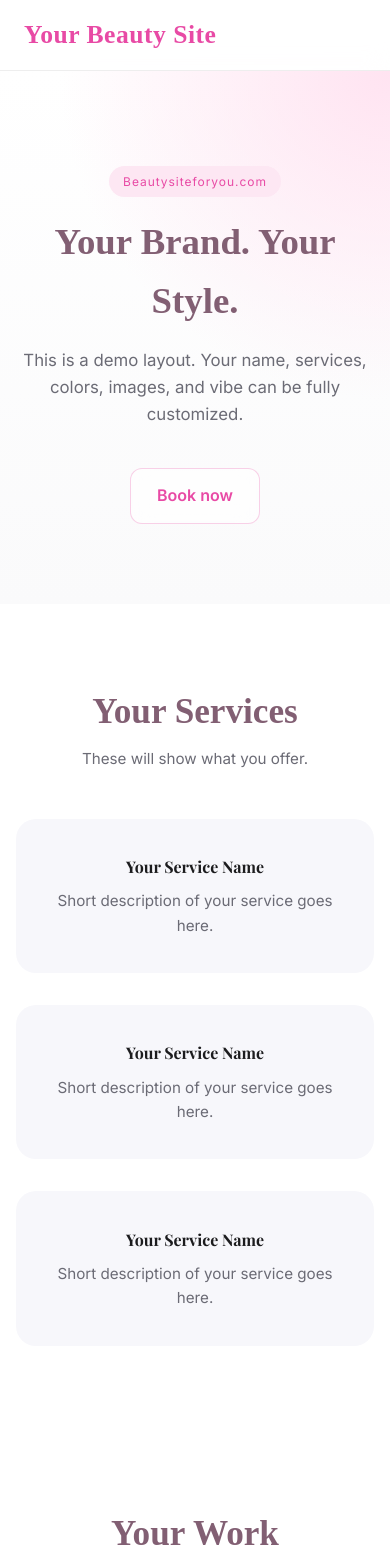
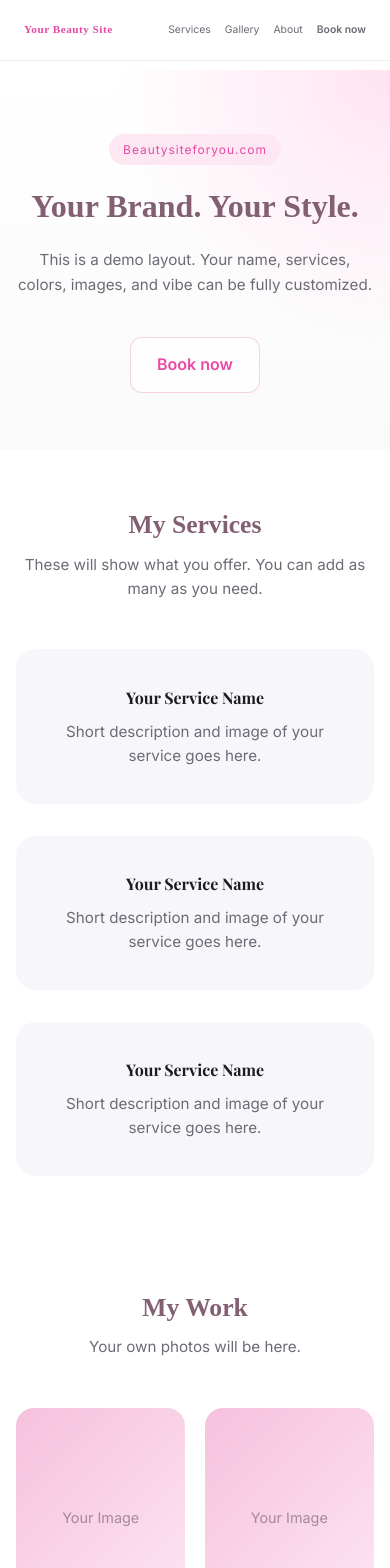
Before and after one commit to ShaynaMBarclay/mockup-site, a React (Vite) app: page / in a window 390 px wide. Shown: the top 1568 px of the page. Built offline with nearby package versions, Linux system fonts and the light colour scheme; a web font is replaced by a local one.

Commit message:
ready for deployment

```diff
--- a/index.html
+++ b/index.html
@@ -6,7 +6,7 @@
     <meta name="description" content="Luxe Locks Salon — professional hairstyling, coloring, and care. Look and feel your best today!">
     <meta name="keywords" content="hairstylist, salon, haircut, hair coloring, beauty, hair care">
     <meta name="author" content="Your Name">
-<title>Luxe Locks Salon | Professional Hairstylist</title>
+<title>Your Name | Professional Hairstylist</title>
   </head>
   <body>
     <div id="root"></div>
--- a/package.json
+++ b/package.json
@@ -18,6 +18,7 @@
     "@types/react": "^19.2.2",
     "@types/react-dom": "^19.2.2",
     "@vitejs/plugin-react": "^5.1.0",
+    "baseline-browser-mapping": "^2.9.14",
     "eslint": "^9.39.1",
     "eslint-plugin-react-hooks": "^5.2.0",
     "eslint-plugin-react-refresh": "^0.4.24",
--- a/src/App.css
+++ b/src/App.css
@@ -78,6 +78,23 @@ a{
 .nav a:hover{
   color: var(--accent);
 }
+
+.nav-book{
+  margin-left: 32px;
+
+  border-radius: 10px;
+
+  color: var(--accent);
+  font-weight: 600;
+
+
+  transition: all 0.25s ease;
+}
+
+.nav-book:hover{
+ color: var(--accent);
+}
+
 
 /* Smooth animation */
 .header,
@@ -288,18 +305,26 @@ a{
 }
 
 .contact-form button{
-  background: var(--accent);
-  color: #fff;
-  border: none;
-  padding: 0.9rem;
-  border-radius: 999px;
+ display: inline-block;
+  padding: 0.9rem 1.6rem;
+
+  background: rgba(255,255,255,0.65);
+  backdrop-filter: blur(10px);
+
+  border-radius: 12px;
+  border: 1px solid rgba(232,74,165,0.25);
+
   font-weight: 600;
-  cursor: pointer;
-  transition: transform 0.2s ease;
+  color: var(--accent);
+
+  transition: transform 0.25s ease, box-shadow 0.25s ease;
+  font-size: 1rem;
 }
 
+
 .contact-form button:hover{
-  transform: translateY(-2px);
+  transform: translateY(-3px);
+  box-shadow: 0 12px 30px rgba(232,74,165,0.25);
 }
 
 /* Footer */
@@ -311,8 +336,101 @@ a{
   border-top: 1px solid #eee;
 }
 
-/* Responsive */
-@media (max-width: 768px){
-  .hero h2{ font-size: 2.3rem; }
-  .nav{ display: none; }
+@media (max-width: 600px){
+
+  /* Header */
+  .header-inner{
+    height: 60px;
+  }
+
+  .logo{
+    font-size: 0.7rem;
+  }
+
+  .nav{
+    display: flex;
+
+  }
+
+  .nav a{
+    margin-left: 14px;
+    font-size: 0.65rem;
+  }
+
+  .header.shrink .header-inner{
+    height: 46px;
+  }
+
+  .header.shrink .logo{
+    font-size: 0.6rem;
+  }
+
+  .header.shrink .nav a {
+   font-size: 0.65rem;
+  }
+
+  /* Hero */
+  .hero{
+    padding: 4rem 1rem 3.5rem;
+  }
+
+  .hero h2{
+    font-size: 2rem;
+  }
+
+  .hero p{
+    font-size: 0.95rem;
+  }
+
+  /* Sections */
+  .section{
+    padding: 3.5rem 1rem;
+  }
+
+  .section-title{
+    font-size: 1.6rem;
+  }
+
+  /* Gallery */
+  .gallery-grid{
+    grid-template-columns: repeat(2, 1fr);
+  }
+
+  /* About bio */
+  .about-bio{
+    padding: 1.6rem;
+    font-size: 0.95rem;
+  }
 }
+
+@media (min-width: 601px) and (max-width: 1024px){
+
+  /* Header */
+  .logo{
+    font-size: 1.4rem;
+  }
+
+  .nav a{
+    font-size: 0.9rem;
+    margin-left: 20px;
+  }
+
+  .header.shrink .logo{
+    font-size: 1.15rem;
+  }
+
+  /* Hero */
+  .hero h2{
+    font-size: 2.6rem;
+  }
+
+  /* Gallery */
+  .gallery-grid{
+    grid-template-columns: repeat(3, 1fr);
+  }
+
+  /* Services */
+  .services-grid{
+    grid-template-columns: repeat(2, 1fr);
+  }
+}
--- a/src/App.jsx
+++ b/src/App.jsx
@@ -30,7 +30,7 @@ export default function App() {
             <a href="#services">Services</a>
             <a href="#gallery">Gallery</a>
             <a href="#about">About</a>
-            <a href="#contact">Contact</a>
+            <a href="#contact" className="nav-book">Book now</a>
           </nav>
         </div>
       </header>
@@ -50,28 +50,28 @@ export default function App() {
 
       {/* Services */}
       <section id="services" className="services section">
-        <h3 className="section-title">Your Services</h3>
-        <p className="section-subtitle">These will show what you offer.</p>
+        <h3 className="section-title">My Services</h3>
+        <p className="section-subtitle">These will show what you offer. You can add as many as you need.</p>
 
         <div className="services-grid">
           <div className="service-card">
             <h4>Your Service Name</h4>
-            <p>Short description of your service goes here.</p>
+            <p>Short description and image of your service goes here.</p>
           </div>
           <div className="service-card">
             <h4>Your Service Name</h4>
-            <p>Short description of your service goes here.</p>
+            <p>Short description and image of your service goes here.</p>
           </div>
           <div className="service-card">
             <h4>Your Service Name</h4>
-            <p>Short description of your service goes here.</p>
+            <p>Short description and image of your service goes here.</p>
           </div>
         </div>
       </section>
 
       {/* Gallery */}
       <section id="gallery" className="gallery section">
-        <h3 className="section-title">Your Work</h3>
+        <h3 className="section-title">My Work</h3>
         <p className="section-subtitle">Your own photos will be here.</p>
 
         <div className="gallery-grid">
@@ -83,7 +83,7 @@ export default function App() {
 
       {/* About */}
       <section id="about" className="about section">
-        <h3 className="section-title">About You</h3>
+        <h3 className="section-title">About "Name"</h3>
 
         <div className="gallery-grid">
           {[1, 2].map((i) => (
```
Also changed, not shown: 1 other file (tests, documents, lock files or other folders).
